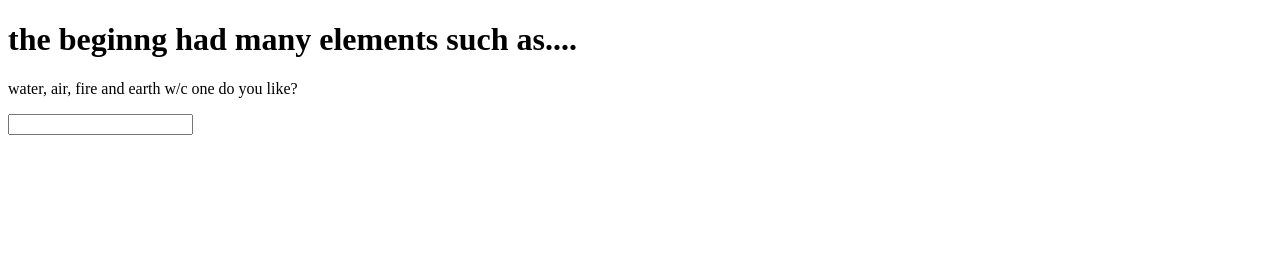
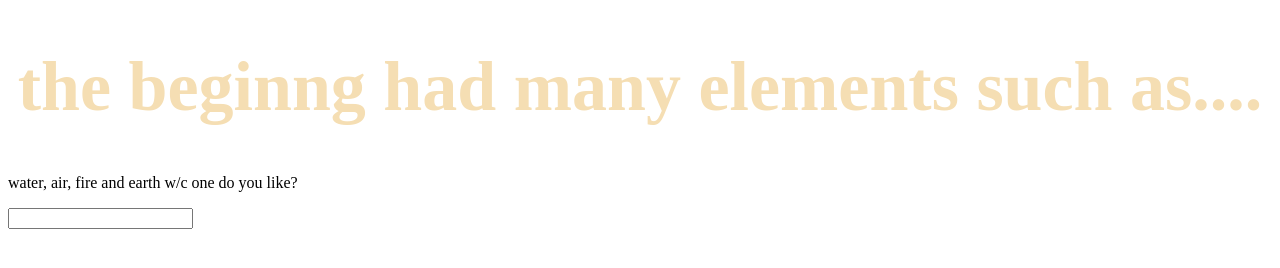
Before and after one commit to brookIsMyName/git-first-tryout, a website: page index.html in a window 1280 px wide. Drawn offline with Linux system fonts and the light colour scheme.

Commit message:
update h1 style

```diff
--- a/index.html
+++ b/index.html
@@ -10,5 +10,13 @@
     <h1>the beginng had many elements such as....</h1>
     <P>water, air, fire and earth w/c one do you like?</P>
     <input type="text" name="email">
+    <style>
+        h1{
+        color: wheat;
+         text-align: center;
+            font-size: 70px;
+        }
+
+    </style>
 </body>
 </html>
```
